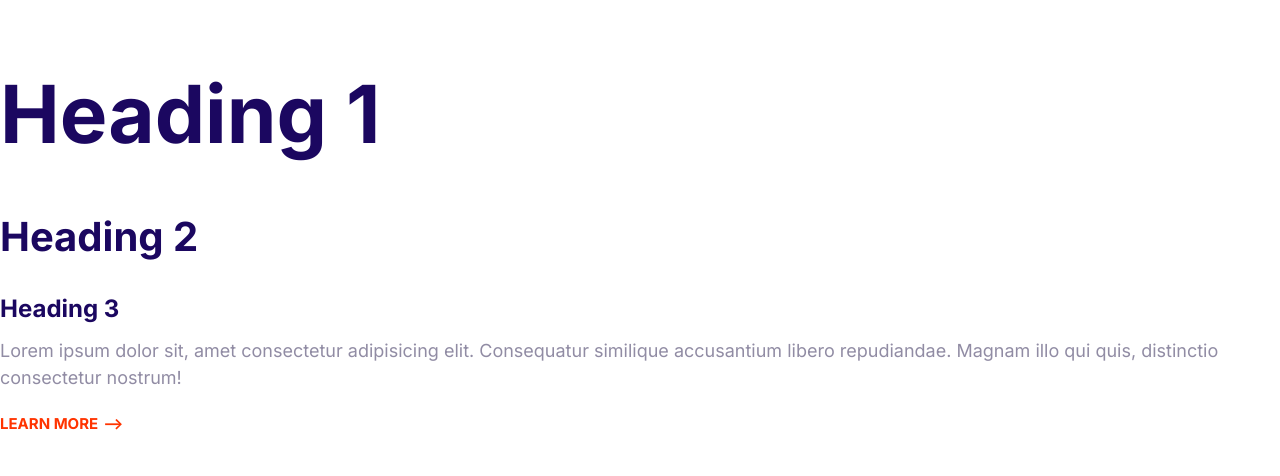
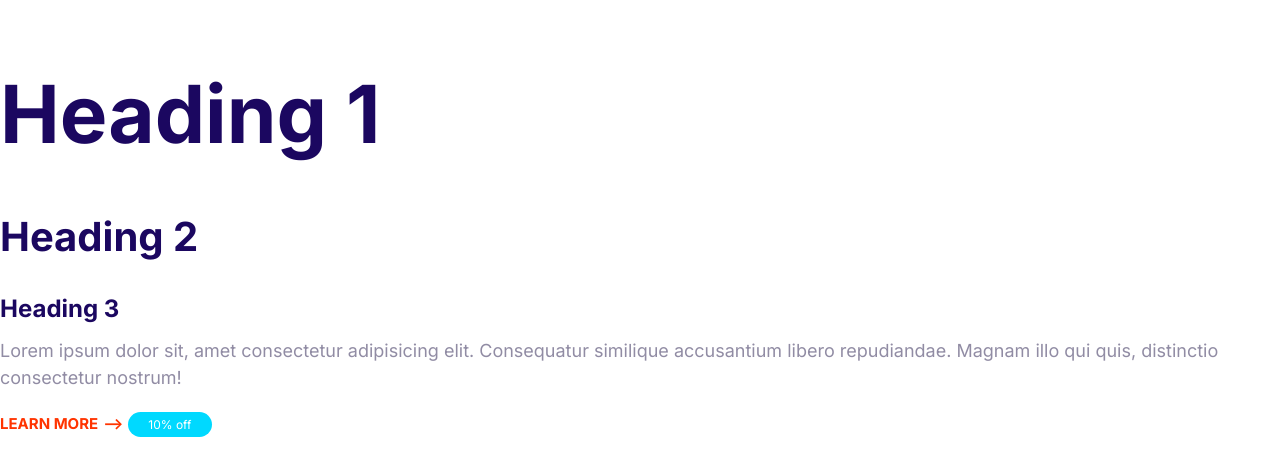
Before and after one commit to Harshanani007/Harshfy, a plain HTML site: page index.html in a window 1280 px wide. Drawn offline with Linux system fonts and the light colour scheme.

Commit message:
styled the badges

```diff
--- a/css/styles.css
+++ b/css/styles.css
@@ -95,3 +95,36 @@ a {
     font-size: 1.5rem;
   }
 }
+
+.badge {
+  border-radius: 20px;
+  font-size: 2rem;
+  font-weight: 600px;
+  padding: 0.5rem 2rem;
+  white-space: nowrap;
+}
+
+/*to define a skin we use the bem block element modifier using two dashes --*/
+.badge--primary {
+  background: var(--color-primary);
+  color: #fff;
+}
+
+.badge--secondary {
+  background: var(--color-secondary);
+  color: #fff;
+}
+
+.badge--small {
+  font-size: 1.6rem;
+}
+
+@media screen and (min-width: 1024px) {
+  .badge {
+    font-size: 1.5rem;
+  }
+
+  .badge--small {
+    font-size: 1.2rem;
+  }
+}
--- a/index.html
+++ b/index.html
@@ -8,7 +8,7 @@
     <link rel="preconnect" href="https://fonts.googleapis.com" />
     <link rel="preconnect" href="https://fonts.gstatic.com" crossorigin />
     <link
-      href="https://fonts.googleapis.com/css2?family=Inter:wght@400;700&display=swap"
+      href="https://fonts.googleapis.com/css2?family=Inter:wght@400;600;700&display=swap"
       rel="stylesheet"
     />
     <link rel="stylesheet" href="css/normalize.css" />
@@ -31,5 +31,6 @@
       consectetur nostrum!
     </p>
     <a href="#" class="link-arrow">Learn More</a>
+    <span class="badge badge--secondary badge--small">10% off</span>
   </body>
 </html>
```
Also changed, not shown: components/badges.html (added, +3 -0 lines).
